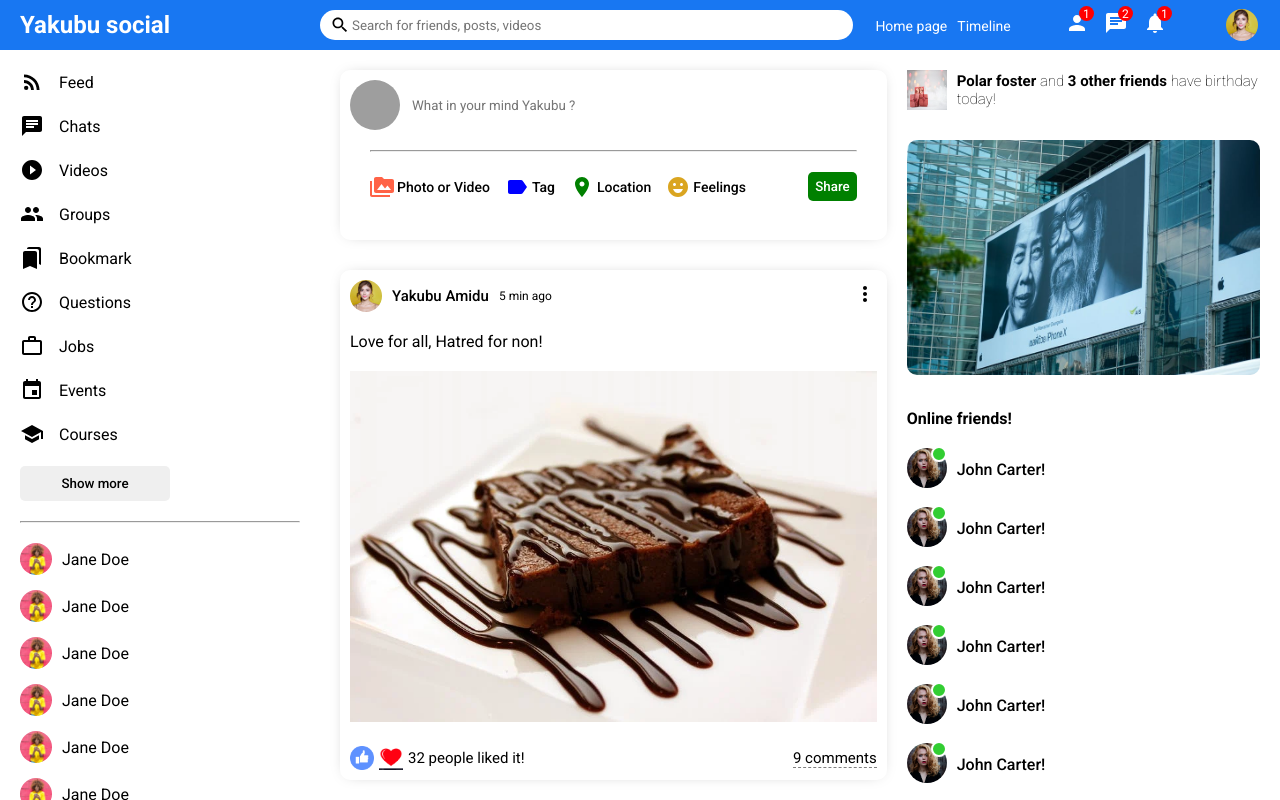
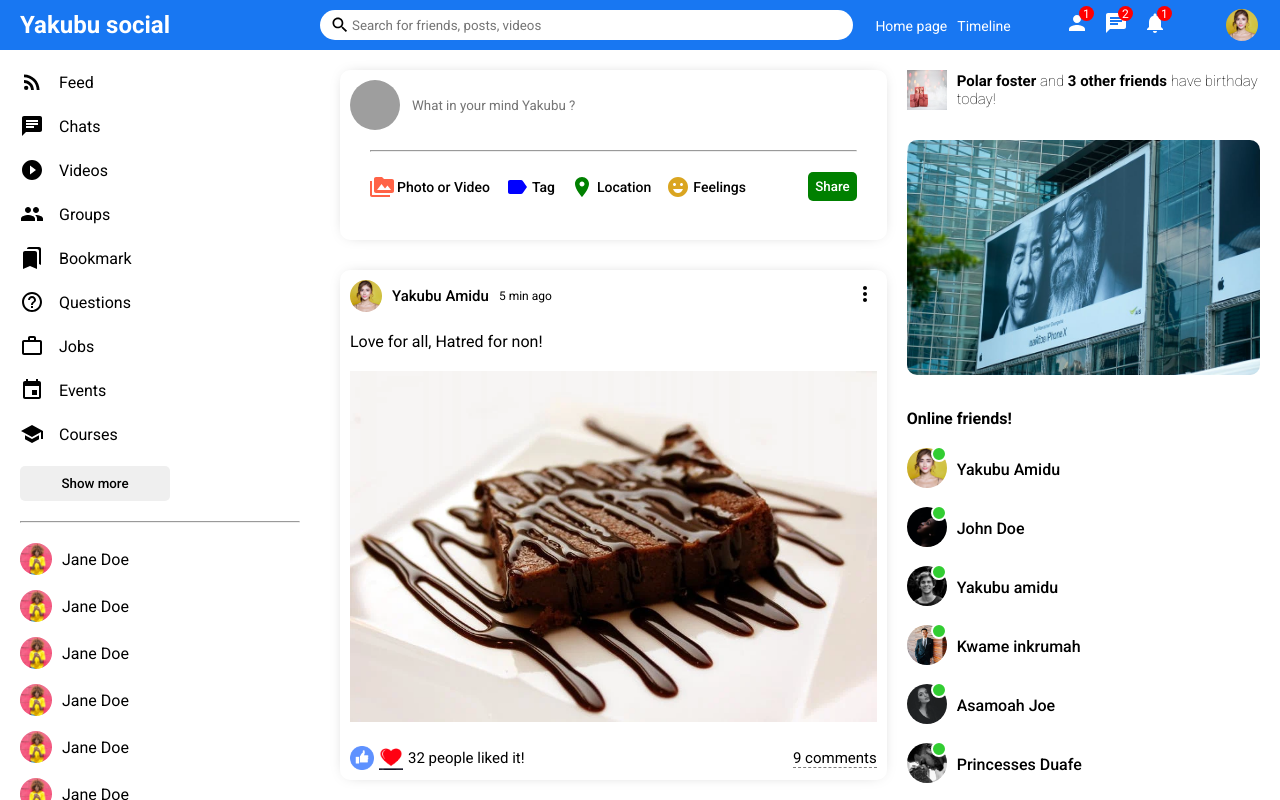
Before and after one commit to YakubuAmidu/yakubu-social-media-1, a React (Create React App) app: page / in a window 1280 px wide. Shown: the top 800 px of the page. Built offline with nearby package versions, Linux system fonts and the light colour scheme; grey boxes are pictures that could not be loaded.

Commit message:
Initial commit

```diff
--- /dev/null
+++ b/src/components/Online/Online.js
@@ -0,0 +1,13 @@
+import './Online.scss';
+
+export default function Online({ user }) {
+  return (
+    <li className="rightbarFriend">
+    <div className='rightbarProfileImgContainer'>
+     <img className="rightbarProfileImg" src={user.profilePicture} alt="img" />
+     <span className='rightbarOnline'></span>
+    </div>
+    <span className='rightbarUserName'>{user.username}</span>
+  </li>
+  )
+}
--- /dev/null
+++ b/src/components/Online/Online.scss
@@ -0,0 +1,14 @@
+.rightbarOnline {
+  width: 12px;
+  height: 12px;
+  border-radius: 50%;
+  background-color: limegreen;
+  position: absolute;
+  top: -2px;
+  right: 0;
+  border: 2px solid white;
+};
+
+.rightbarUserName {
+  font-weight: 500;
+}
--- a/src/components/RightBar/Rightbar.js
+++ b/src/components/RightBar/Rightbar.js
@@ -1,4 +1,7 @@
 import './Rightbar.scss';
+
+import { Users } from '../DummyData/DummyData';
+import Online from '../Online/Online';
 
 export default function Rightbar() {
   return (
@@ -13,61 +16,11 @@
         <img className='rightbarAd' src='/assets/ad.png' alt='img' />
         <h4 className='rightbarTitle'>Online friends!</h4>
         <ul className='rightbarFriendList'>
-          <li className="rightbarFriend">
-            <div className='rightbarProfileImgContainer'>
-             <img className="rightbarProfileImg" src="/assets/persons/profile-7.png" alt="img" />
-             <span className='rightbarOnline'></span>
-            </div>
-            <span className='rightbarUserName'>John Carter!</span>
-          </li>
-
-          <li className="rightbarFriend">
-            <div className='rightbarProfileImgContainer'>
-             <img className="rightbarProfileImg" src="/assets/persons/profile-7.png" alt="img" />
-             <span className='rightbarOnline'></span>
-            </div>
-            <span className='rightbarUserName'>John Carter!</span>
-          </li>
-
-          <li className="rightbarFriend">
-            <div className='rightbarProfileImgContainer'>
-             <img className="rightbarProfileImg" src="/assets/persons/profile-7.png" alt="img" />
-             <span className='rightbarOnline'></span>
-            </div>
-            <span className='rightbarUserName'>John Carter!</span>
-          </li>
-
-          <li className="rightbarFriend">
-            <div className='rightbarProfileImgContainer'>
-             <img className="rightbarProfileImg" src="/assets/persons/profile-7.png" alt="img" />
-             <span className='rightbarOnline'></span>
-            </div>
-            <span className='rightbarUserName'>John Carter!</span>
-          </li>
-
-          <li className="rightbarFriend">
-            <div className='rightbarProfileImgContainer'>
-             <img className="rightbarProfileImg" src="/assets/persons/profile-7.png" alt="img" />
-             <span className='rightbarOnline'></span>
-            </div>
-            <span className='rightbarUserName'>John Carter!</span>
-          </li>
-
-          <li className="rightbarFriend">
-            <div className='rightbarProfileImgContainer'>
-             <img className="rightbarProfileImg" src="/assets/persons/profile-7.png" alt="img" />
-             <span className='rightbarOnline'></span>
-            </div>
-            <span className='rightbarUserName'>John Carter!</span>
-          </li>
-
-          <li className="rightbarFriend">
-            <div className='rightbarProfileImgContainer'>
-             <img className="rightbarProfileImg" src="/assets/persons/profile-7.png" alt="img" />
-             <span className='rightbarOnline'></span>
-            </div>
-            <span className='rightbarUserName'>John Carter!</span>
-          </li>
+         {
+          Users.map((u) => (
+            <Online key={u.id} user={u} />
+          ))
+         }
         </ul>
       </div>
     </div>
--- a/src/components/RightBar/Rightbar.scss
+++ b/src/components/RightBar/Rightbar.scss
@@ -55,18 +55,3 @@
   border-radius: 50%;
   object-fit: cover;
 };
-
-.rightbarOnline {
-  width: 12px;
-  height: 12px;
-  border-radius: 50%;
-  background-color: limegreen;
-  position: absolute;
-  top: -2px;
-  right: 0;
-  border: 2px solid white;
-};
-
-.rightbarUserName {
-  font-weight: 500;
-}
--- a/src/components/Sidebar/Sidebar.scss
+++ b/src/components/Sidebar/Sidebar.scss
@@ -2,6 +2,8 @@
   flex: 3;
   height: calc(100vh - 50px);
   overflow-y: scroll;
+  position: sticky;
+  top: 50px;
 };
 
 ::-webkit-scrollbar {
--- a/src/components/TopBar/TopBar.scss
+++ b/src/components/TopBar/TopBar.scss
@@ -7,6 +7,7 @@
   top: 0;
   display: flex;
   position: sticky;
+  z-index: 999;
 };
 
 .topbarLeft {
```
